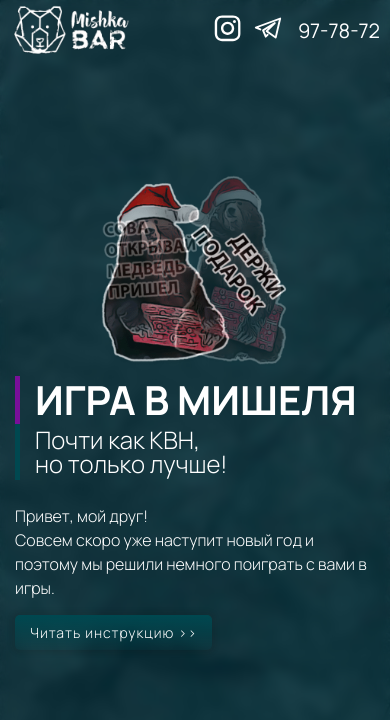
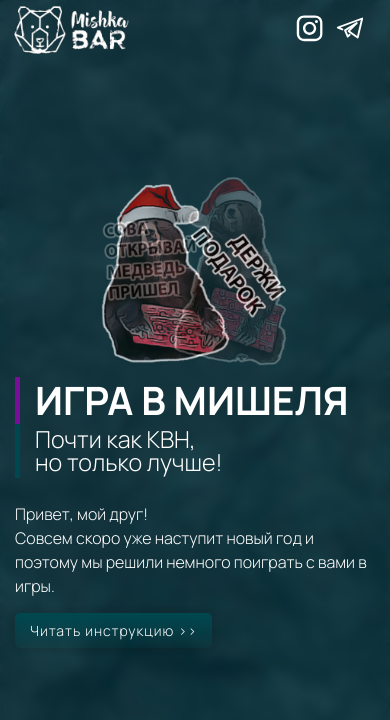
Before and after one commit to GendolfWhite/mishka.game, a PHP site: page / in a window 390 px wide. Shown: the top 720 px of the page. Run offline with PHP 8.4, Linux system fonts and the light colour scheme; some libraries are stand-ins or nearby versions.

Commit message:
Немножко стилей

```diff
--- a/src/css/style.css
+++ b/src/css/style.css
@@ -361,6 +361,7 @@ body {
 }
 
 .Head__phone {
+  display: none;
   margin-right: 0px;
 }
 
@@ -586,7 +587,7 @@ body {
 .Game__start h1 {
   border-left: 5px solid #790f99;
   margin-bottom: 0;
-  font-size: 40px;
+  font-size: clamp(24px, 10vw, 40px);
   line-height: 1;
   padding: 4px 0px;
   padding-left: 15px;
@@ -599,6 +600,7 @@ body {
   padding-left: 15px;
   font-weight: 300;
   font-size: 24px;
+  font-size: clamp(16px, 6vw, 24px);
   line-height: 1;
 }
 
@@ -1189,7 +1191,7 @@ body {
 
 @media (max-width: 325px) {
   .aniLogo {
-    width: 40vw;
+    width: 30vw;
   }
 }
 
--- a/src/css/style.scss
+++ b/src/css/style.scss
@@ -273,6 +273,7 @@ body {
 	}
 	// .Head__phone
 	&__phone {
+		display: none;
 		margin-right: 0px;
 		a {
 			color: #fff;
@@ -452,7 +453,7 @@ body {
 			border-left: 5px solid $purple;
 			margin-bottom: 0;
 			// font-weight: 400;
-			font-size: 40px;
+			font-size: clamp(24px, 10vw, 40px);
 			line-height: 1;
 			padding: 4px 0px;
 			padding-left: 15px;
@@ -460,11 +461,11 @@ body {
 		}
 		h2 {
 			padding: 4px 0px;
-
 			border-left: 5px solid $green;
 			padding-left: 15px;
 			font-weight: 300;
 			font-size: 24px;
+			font-size: clamp(16px, 6vw, 24px);
 			line-height: 1;
 		}
 		&.hide {
@@ -958,7 +959,7 @@ body {
 	position: relative;
 	margin: 0px auto;
 	@media (max-width: 325px) {
-		width: 40vw;
+		width: 30vw;
 	}
 	&::after {
 		opacity: 1;
--- a/src/js/app.js
+++ b/src/js/app.js
@@ -600,8 +600,9 @@ window.addEventListener(`load`, () => {
 			this.#timer();
 			this.#autoAdd();
 			this.#autoClearClicked();
-			if (test)
-				this.#autoClick();
+			if (test) {
+				// this.#autoClick();
+			}
 
 			this.status = 'play';
 		}
```
Also changed, not shown: 1 other file.
